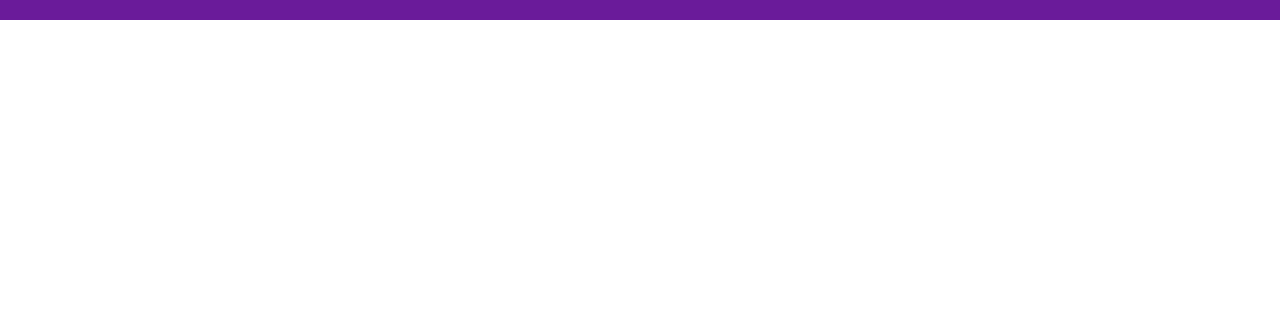
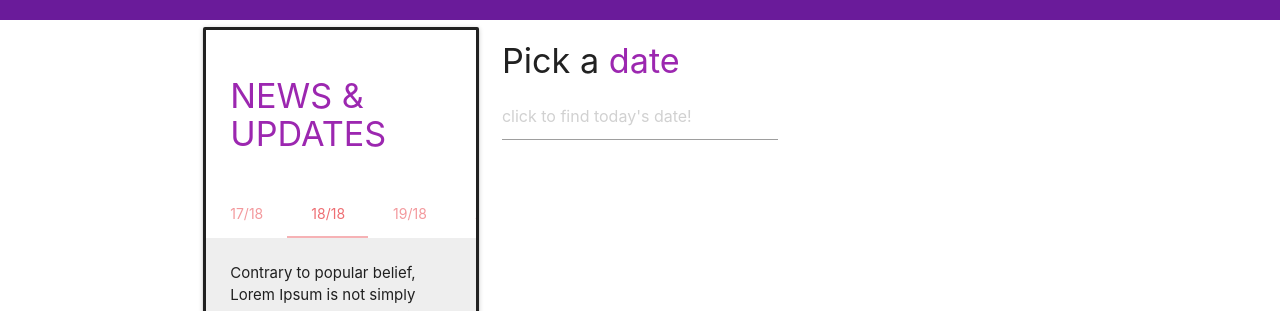
Before and after one commit to sid3github/vas_project, a plain HTML site: page index.html in a window 1280 px wide. Shown: the part 2489-2800 px from the top of the page. Before the commit the page ends 2509 px from the top, so only its background shows below. Drawn offline with nearby package versions, Linux system fonts and the light colour scheme.

Commit message:
added news and update tab, calendar datepicker

```diff
--- a/index.html
+++ b/index.html
@@ -28,7 +28,11 @@
           .section-follow .fa-4x {
               margin: 5px 10px;
           }
-      </style>
+
+
+
+
+              </style>
     </head>
 
     <body id="home" class="scrollspy">
@@ -176,7 +180,7 @@
       <div class="row">
         <div id="about" class="scrollspy">
               <div class="reveal-title center-align">
-                      <h3><span class="teal-text">School</span> Facilities</h3>
+                      <h3><span class="purple-text">School</span> Facilities</h3>
           <div class="col s12 m6 l2">
               <div class="card small card-panel hoverable">
                       <div class="card-image waves-effect waves-block waves-light">
@@ -296,7 +300,40 @@
         </div>
       </section>
 
+ <!--News and Calender-->
 
+<div class="container">
+<div class="row">
+   <div class="col s12 m6 l4">
+ <div class="card medium">
+        <div class="card-content">
+          <h4 class="purple-text">NEWS & UPDATES</h4>
+        </div>
+        <div class="card-tabs">
+          <ul class="tabs tabs-fixed-width">
+            <li class="tab"><a href="#news4">17/18</a></li>
+            <li class="tab"><a class="active" href="#news5">18/18</a></li>
+            <li class="tab"><a href="#news6">19/18</a></li>
+            <li class="tab"><a href="#news7">20/18</a></li>
+          </ul>
+        </div>
+        <div class="card-content grey lighten-3">
+          <div id="news4">Lorem Ipsum is simply dummy text of the printing and typesetting industry. Lorem Ipsum has been the industry's standard dummy text ever since the 1500s</div>
+          <div id="news5">Contrary to popular belief, Lorem Ipsum is not simply random text. It has roots in a piece of classical Latin literature from 45 BC, making it over 2000 years old. Richard McClintock, a Latin professor at Hampden-Sydney College in Virginia, looked up one of the more obscure Latin words, consectetur, from a Lorem Ipsum passage,</div>
+          <div id="news6">It is a long established fact that a reader will be distracted by the readable content of a page when looking at its layout. The point of using Lorem Ipsum is that it has a more-or-less normal distribution of letters, as opposed to using 'Content here, content here', making it look like readable English</div>
+          <div id="news7">There are many variations of passages of Lorem Ipsum available, but the majority have suffered alteration in some form, by injected humour, or randomised words which don't look even slightly believable. If you are going to use a passage of Lorem Ipsum, you need to be sure there isn't anything embarrassing hidden in the middle of text.</div>
+        </div>
+      </div>
+    </div>
+
+    <div class="col s12 m6 l4">
+            <h4>Pick a <span class="purple-text">date</span></h4>
+            <input type="text" class="datepicker" placeholder="click to find today's date!">
+</div>
+</div>
+</div>
+
+<!--footer-->
 
 
 
@@ -327,7 +364,16 @@
 
           $(document).ready(function(){
                 $('.parallax').parallax();
-            });
+          });
+
+          $(document).ready(function(){
+          // TABS
+             $('ul.tabs').tabs();
+          });
+
+          $(document).ready(function(){
+            $('.datepicker').datepicker();
+          });
       </script>
 
     </body>
```
